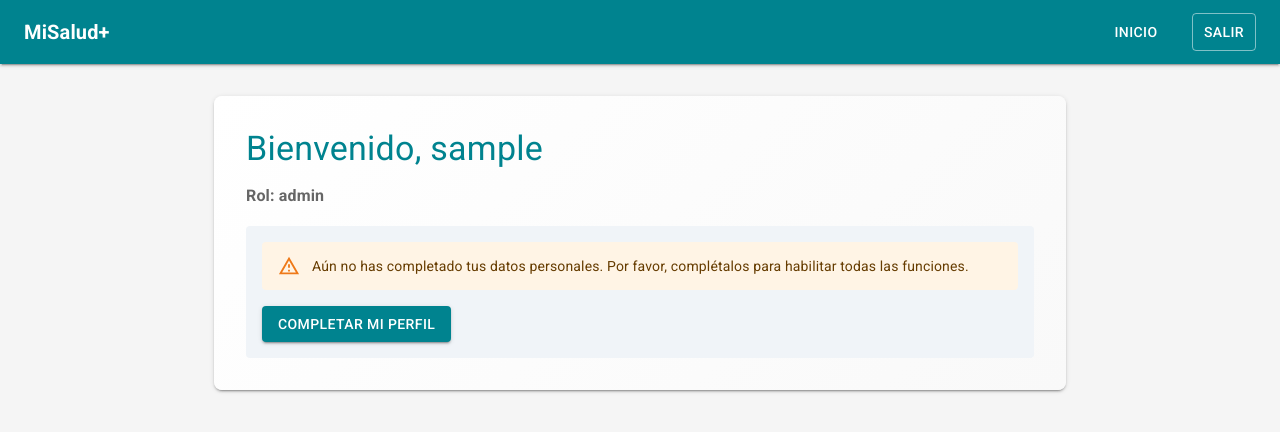
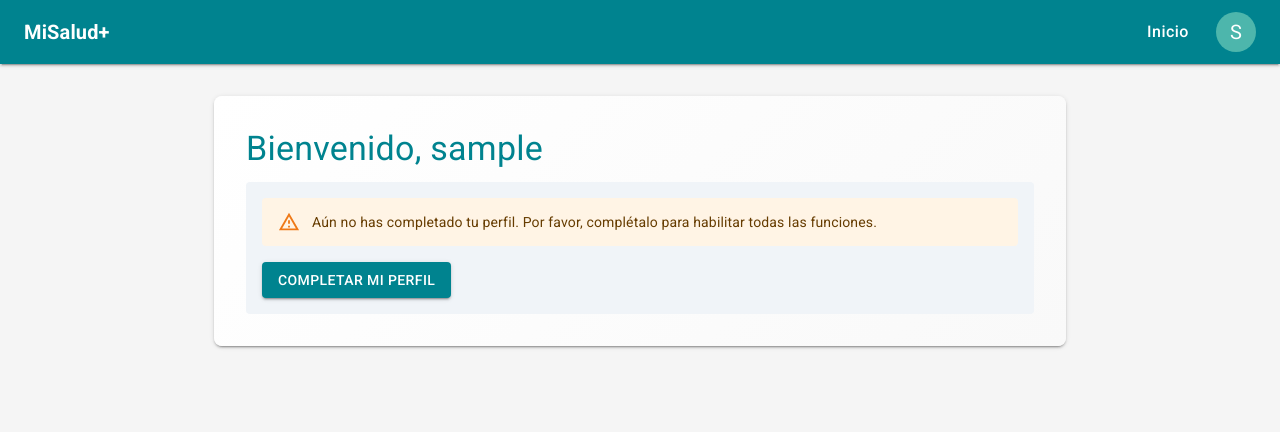
Before and after one commit to EnzoER16/Mi-Salud, a React (Vite) app in the folder frontend/: page /dashboard in a window 1280 px wide. Shown: the top 432 px of the page. Built offline with nearby package versions, Linux system fonts and the light colour scheme; no server answers; sample sign-in values are in the browser's storage.

Commit message:
refactor dashboard and layout

```diff
--- a/frontend/src/components/Layout.jsx
+++ b/frontend/src/components/Layout.jsx
@@ -1,5 +1,5 @@
-import { useContext } from 'react';
-import { AppBar, Box, Toolbar, Typography, Button, Container } from '@mui/material';
+import { useContext, useState } from 'react';
+import { AppBar, Box, Toolbar, Typography, Container, IconButton, Menu, MenuItem, Divider, Avatar, Button } from '@mui/material';
 import { useNavigate } from 'react-router-dom';
 import { AuthContext } from '../context/AuthContext';
 
@@ -7,17 +7,27 @@ const Layout = ({ children }) => {
     const { user, logout } = useContext(AuthContext);
     const navigate = useNavigate();
 
+    const [anchorEl, setAnchorEl] = useState(null);
+
+    const handleMenuOpen = (event) => setAnchorEl(event.currentTarget);
+    const handleMenuClose = () => setAnchorEl(null);
+
+    const handleNavigate = (path) => {
+        handleMenuClose();
+        navigate(path);
+    };
+
     const handleLogout = () => {
+        handleMenuClose();
         logout();
         navigate('/login');
     };
 
     return (
         <Box sx={{ display: 'flex', flexDirection: 'column', minHeight: '100vh', backgroundColor: '#f5f5f5' }}>
-            {/* Barra de Navegación Superior */}
             <AppBar position="static" color="primary" elevation={2}>
                 <Toolbar>
-                    {/* Logo / Nombre de la app (Clickeable) */}
+                    {/* Logo clickeable */}
                     <Typography
                         variant="h6"
                         component="div"
@@ -27,33 +37,58 @@ const Layout = ({ children }) => {
                         MiSalud+
                     </Typography>
 
-                    {/* Botones de navegación (solo se muestran si hay usuario) */}
                     {user && (
-                        <Box sx={{ display: 'flex', alignItems: 'center', gap: 1 }}>
-                            <Button color="inherit" onClick={() => navigate('/dashboard')}>
+                        <Box sx={{ display: 'flex', alignItems: 'center', gap: 2 }}>
+
+                            {/* NUEVO BOTÓN DE INICIO EXPLÍCITO */}
+                            <Button
+                                color="inherit"
+                                onClick={() => handleNavigate('/dashboard')}
+                                sx={{ fontWeight: '500', textTransform: 'none', fontSize: '1rem' }}
+                            >
                                 Inicio
                             </Button>
 
-                            {/* Solo el paciente ve el acceso directo a su ficha por ahora */}
-                            {user.role === 'Paciente' && (
-                                <Button color="inherit" onClick={() => navigate('/medical-record')}>
-                                    Mi perfil
-                                </Button>
-                            )}
+                            <IconButton onClick={handleMenuOpen} color="inherit" sx={{ p: 0 }}>
+                                <Avatar sx={{ bgcolor: 'secondary.main', color: '#fff' }}>
+                                    {user.username.charAt(0).toUpperCase()}
+                                </Avatar>
+                            </IconButton>
 
-                            <Button
-                                color="inherit"
-                                onClick={handleLogout}
-                                sx={{ ml: 2, border: '1px solid rgba(255,255,255,0.5)' }}
+                            {/* Menú Desplegable */}
+                            <Menu
+                                anchorEl={anchorEl}
+                                open={Boolean(anchorEl)}
+                                onClose={handleMenuClose}
+                                anchorOrigin={{ vertical: 'bottom', horizontal: 'right' }}
+                                transformOrigin={{ vertical: 'top', horizontal: 'right' }}
                             >
-                                Salir
-                            </Button>
+                                <MenuItem disabled>
+                                    <Typography variant="body2" color="textSecondary" sx={{ fontWeight: 'bold' }}>
+                                        {user.username} {/* ({user.role}) */}
+                                    </Typography>
+                                </MenuItem>
+                                <Divider />
+
+                                {user.role === 'Paciente' && [
+                                    <MenuItem key="datos" onClick={() => handleNavigate('/complete-profile')}>Datos Personales</MenuItem>,
+                                    <MenuItem key="ficha" onClick={() => handleNavigate('/medical-record')}>Mi Ficha Médica</MenuItem>
+                                ]}
+
+                                {user.role === 'Doctor' && (
+                                    <MenuItem onClick={() => handleNavigate('/complete-profile')}>Datos Profesionales</MenuItem>
+                                )}
+
+                                <Divider />
+                                <MenuItem onClick={handleLogout} sx={{ color: 'error.main', fontWeight: 'bold' }}>
+                                    Cerrar Sesión
+                                </MenuItem>
+                            </Menu>
                         </Box>
                     )}
                 </Toolbar>
             </AppBar>
 
-            {/* Contenedor principal donde se inyectarán las pantallas (Dashboard, Ficha, etc.) */}
             <Container component="main" maxWidth="md" sx={{ flexGrow: 1, py: 4, display: 'flex', flexDirection: 'column' }}>
                 {children}
             </Container>
--- a/frontend/src/pages/Dashboard.jsx
+++ b/frontend/src/pages/Dashboard.jsx
@@ -3,7 +3,6 @@ import { Box, Typography, Button, Paper, CircularProgress, Alert, Grid } from '@
 import { AuthContext } from '../context/AuthContext';
 import { useNavigate } from 'react-router-dom';
 import { getProfile } from '../services/api';
-// 1. Importamos el componente para dibujar el QR
 import { QRCodeSVG } from 'qrcode.react';
 import DoctorSearch from '../components/DoctorSearch';
 import DoctorHistory from '../components/DoctorHistory';
@@ -46,83 +45,55 @@ const Dashboard = () => {
             <Typography variant="h4" color="primary" gutterBottom>
                 Bienvenido, {user?.username}
             </Typography>
-
-            <Typography variant="subtitle1" color="textSecondary" sx={{ mb: 2, fontWeight: 'bold' }}>
-                Rol: {user?.role}
-            </Typography>
+            {/* <Typography variant="subtitle1" color="textSecondary" sx={{ mb: 2, fontWeight: 'bold' }}>
+                Panel de {user?.role}
+            </Typography> */}
 
             <Box sx={{ p: 2, backgroundColor: '#f0f4f8', borderRadius: 1 }}>
                 {!profileData ? (
                     <>
                         <Alert severity="warning" sx={{ mb: 2 }}>
-                            Aún no has completado tus datos personales. Por favor, complétalos para habilitar todas las funciones.
+                            Aún no has completado tu perfil. Por favor, complétalo para habilitar todas las funciones.
                         </Alert>
                         <Button variant="contained" color="primary" onClick={() => navigate('/complete-profile')}>
                             Completar mi Perfil
                         </Button>
                     </>
                 ) : (
-                    <Grid container spacing={3} alignItems="center">
+                    <Grid container spacing={3} alignItems="flex-start">
 
-                        {/* COLUMNA IZQUIERDA: Datos Personales */}
-                        <Grid item xs={12} md={user?.role === 'Paciente' ? 8 : 12}>
-
-                            {/* ===== SECCIÓN EXCLUSIVA DEL PACIENTE ===== */}
+                        {/* ===== VISTA DEL PACIENTE ===== */}
                         {user?.role === 'Paciente' && (
                             <>
-                                    <Typography variant="body1"><strong>DNI:</strong> {profileData.dni}</Typography>
-                                    {/* ... los demás datos del paciente ... */}
+                                {/* AHORA PRIMERO: Credencial QR a la izquierda (ocupa 4/12 del ancho en PC) */}
+                                <Grid item xs={12} md={4} sx={{ display: 'flex', flexDirection: 'column', alignItems: 'center' }}>
+                                    <Paper elevation={3} sx={{ p: 3, backgroundColor: '#fff', textAlign: 'center', borderRadius: 2, width: '100%' }}>
+                                        <QRCodeSVG
+                                            value={profileData.dni}
+                                            size={160}
+                                            level="H"
+                                        />
+                                        <Typography variant="subtitle2" display="block" sx={{ mt: 2, fontWeight: 'bold', color: 'text.secondary' }}>
+                                            DNI: {profileData.dni}
+                                        </Typography>
+                                        <Typography variant="caption" display="block" sx={{ color: 'text.secondary' }}>
+                                            Presentá este código al médico
+                                        </Typography>
+                                    </Paper>
+                                </Grid>
 
-                                    <Box sx={{ mt: 3 }}>
-                                        <Button variant="outlined" color="primary" onClick={() => navigate('/complete-profile')}>
-                                            Editar Datos Personales
-                                        </Button>
-                                    </Box>
-
-                                    {/* ¡EL HISTORIAL TIENE QUE ESTAR ACÁ ADENTRO! */}
-                                    <Box sx={{ mt: 4 }}>
+                                {/* AHORA SEGUNDO: Historial a la derecha (ocupa 8/12 del ancho en PC) */}
+                                <Grid item xs={12} md={8}>
                                     <PatientHistory />
-                                    </Box>
+                                </Grid>
                             </>
                         )}
 
-                            {/* ===== SECCIÓN EXCLUSIVA DEL MÉDICO ===== */}
+                        {/* ===== VISTA DEL MÉDICO ===== */}
                         {user?.role === 'Doctor' && (
-                                <>
-                                    <Typography variant="body1"><strong>Especialidad:</strong> {profileData.specialty}</Typography>
-                                    <Typography variant="body1"><strong>Matrícula:</strong> {profileData.license_number}</Typography>
-
-                                    <Box sx={{ mt: 3, mb: 3 }}>
-                                        <Button variant="outlined" color="primary" onClick={() => navigate('/complete-profile')}>
-                                            Editar Datos Personales
-                                        </Button>
-                                    </Box>
-
+                            <Grid item xs={12}>
                                 <DoctorSearch />
                                 <DoctorHistory />
-                                </>
-                            )}
-                        </Grid>
-
-                        {/* COLUMNA DERECHA: Código QR (Solo para Pacientes) */}
-                        {user?.role === 'Paciente' && (
-                            <Grid item xs={12} md={4} sx={{ display: 'flex', flexDirection: 'column', alignItems: 'center' }}>
-                                <Paper elevation={3} sx={{ p: 2, backgroundColor: '#fff', textAlign: 'center', borderRadius: 2 }}>
-
-                                    {/* Aquí generamos el QR. Le pasamos el DNI como valor. */}
-                                    <QRCodeSVG
-                                        value={profileData.dni}
-                                        size={150}
-                                        level="H" // Nivel de corrección de errores alto
-                                    />
-
-                                    <Typography variant="caption" display="block" sx={{ mt: 1, fontWeight: 'bold', color: 'text.secondary' }}>
-                                        DNI: {profileData.dni}
-                                    </Typography>
-                                    <Typography variant="caption" display="block" sx={{ color: 'text.secondary' }}>
-                                        Mostrá este código al médico
-                                    </Typography>
-                                </Paper>
                             </Grid>
                         )}
 
```
Lines whose indentation alone changed are shown as unchanged.
